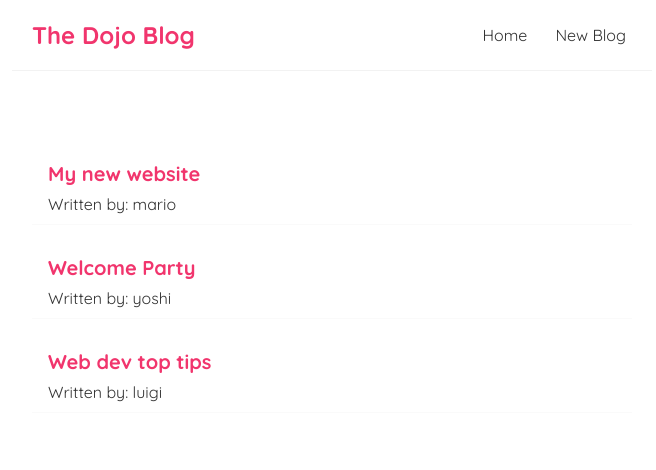
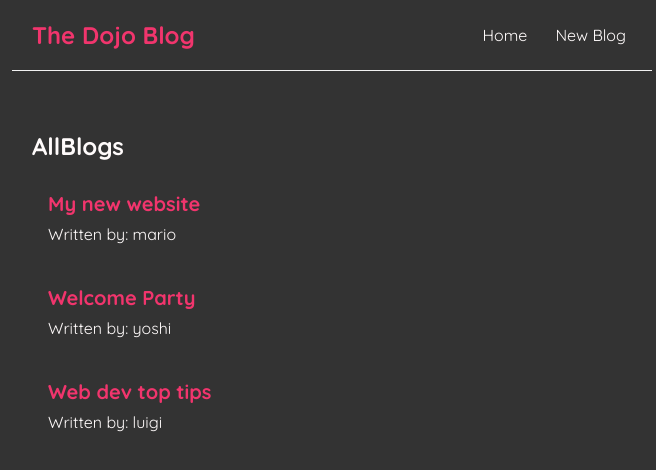
Before and after one commit to barbosaclint/dojo-blog, a React (Create React App) app: page / in a window 1280 px wide. Shown: the top 470 px of the page, without its empty margins (308-964 px from the left). Built offline with nearby package versions, Linux system fonts and the light colour scheme.

Commit message:
props lesson

```diff
--- /dev/null
+++ b/src/BlogList.js
@@ -0,0 +1,16 @@
+const BlogList = ({blogs, title}) => {
+
+    return (
+        <div className="home">
+            <h2>{title}</h2>
+            {blogs.map((blog) => (
+                <div className="blog-preview" key="{blog.id}">
+                    <h2>{blog.title}</h2>
+                    <p>Written by: {blog.author}</p>
+                </div>
+            ))}
+        </div>
+    );
+}
+
+export default BlogList;
--- a/src/Home.js
+++ b/src/Home.js
@@ -1,4 +1,5 @@
 import { useState } from "react"
+import BlogList from "./BlogList"
 
 const Home = () => {
 
@@ -8,24 +9,9 @@ const Home = () => {
         { title: 'Web dev top tips', body: 'lorem ipsum...', author: 'luigi', id: 3 }
     ])
 
-    const handleClick = () => {
-
-    }
-
-    const handleClickAgain = (name) => {
-
-    }
-
     return (
-        <div className = "home">
-            { blogs.map((blog) => (
-                <div className="blog-preview" key="{blog.id}">
-                    <h2>{ blog.title }</h2>
-                    <p>Written by: { blog.author }</p>
-                </div>
-            )) }
-        </div>
-      );
+        <BlogList blogs={blogs} title="AllBlogs" />
+    );
 }
 
- export default Home;
+export default Home;
--- a/src/index.css
+++ b/src/index.css
@@ -4,7 +4,8 @@
 * {
   margin: 0;
   font-family: "Quicksand";
-  color: #333;
+  color: rgb(255, 251, 251);
+  background-color: #333;
 }
 .navbar {
   padding: 20px;
@@ -37,10 +38,10 @@
 .blog-preview {
   padding: 10px 16px;
   margin: 20px 0;
-  border-bottom: 1px solid #fafafa;
+  border-bottom: 1px solid #333;
 }
 .blog-preview:hover {
-  box-shadow: 1px 3px 5px rgba(0,0,0,0.1);
+  box-shadow: 1px 3px 5px rgba(255, 4, 142, 1);
 }
 .blog-preview h2 {
   font-size: 20px;
```
